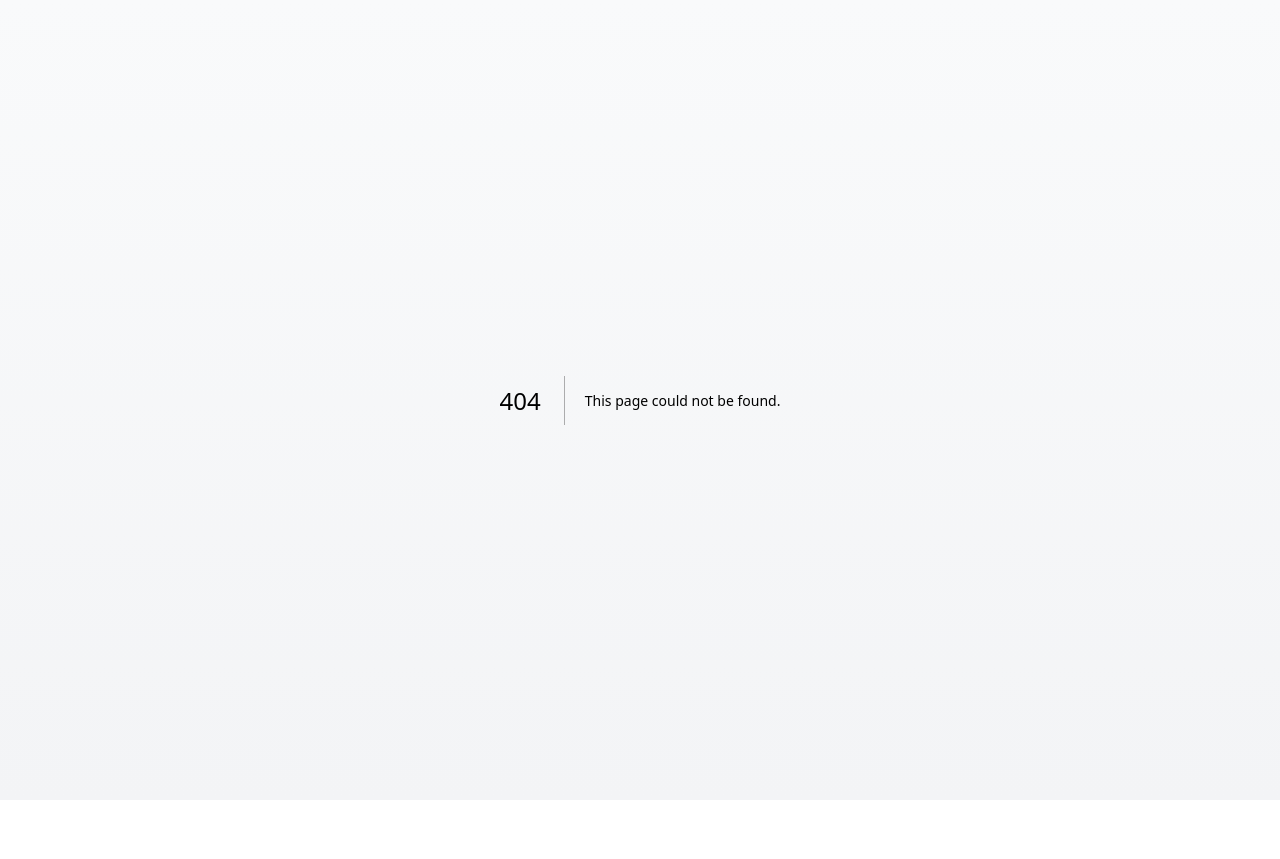
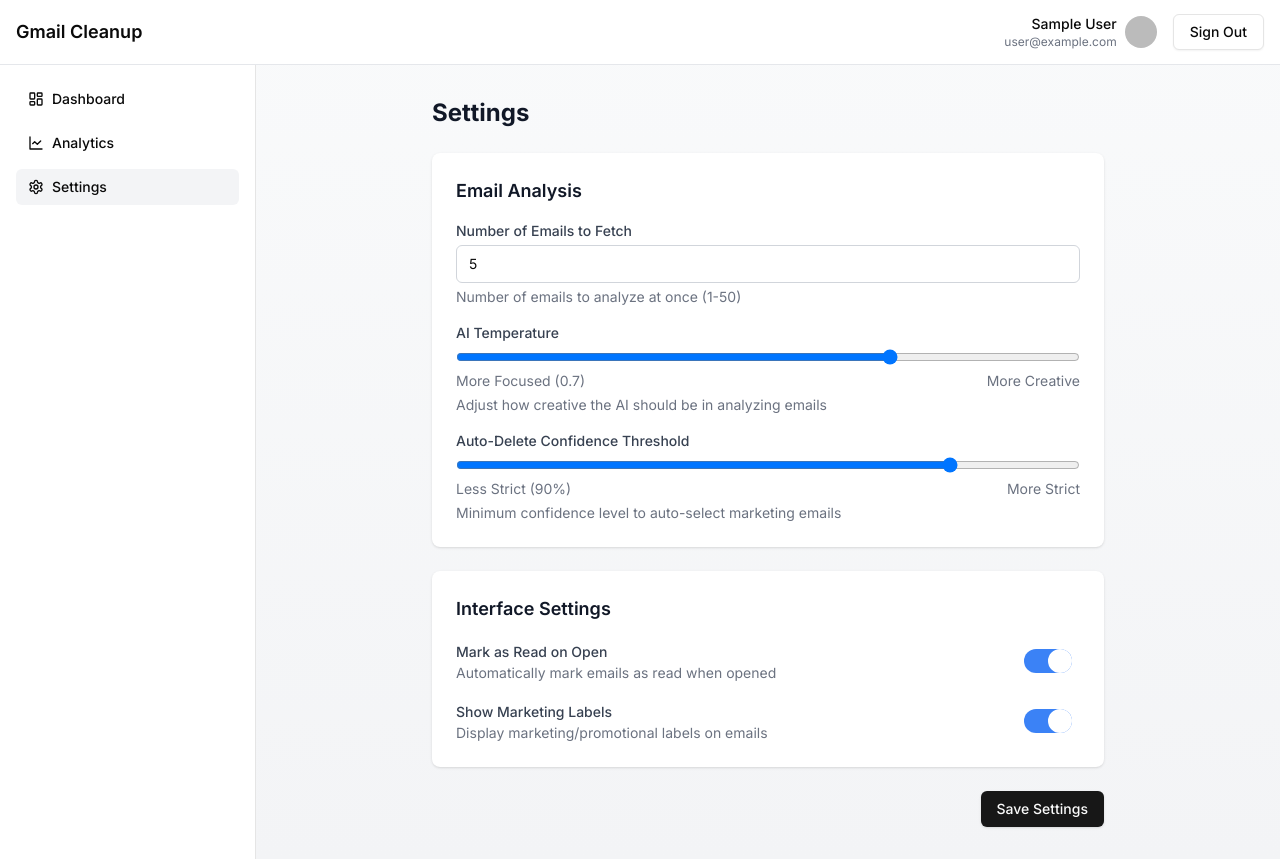
Before and after one commit to mdzyaan/ai-gmail-cleaner, a Next.js app: page /dashboard/settings in a window 1280 px wide. Before the commit this address had no page. Before the commit the page ends 800 px from the top, so only its background shows below. Built offline with nearby package versions, Linux system fonts and the light colour scheme; no server answers; sample sign-in values are in the browser's storage.

Commit message:
added settings page

```diff
--- a/src/app/api/analyze-emails/route.ts
+++ b/src/app/api/analyze-emails/route.ts
@@ -165,10 +165,11 @@ export async function GET(request: Request) {
       return NextResponse.json({ error: 'Not authenticated', code: 'UNAUTHENTICATED' }, { status: 401 });
     }
 
-    // Get pagination parameters from URL
+    // Get pagination parameters and settings from URL
     const url = new URL(request.url);
     const page = parseInt(url.searchParams.get('page') || '1');
     const limit = parseInt(url.searchParams.get('limit') || '5');
+    const temperature = parseFloat(url.searchParams.get('temperature') || '0.7');
 
     const oauth2Client = new google.auth.OAuth2(
       process.env.GOOGLE_CLIENT_ID,
--- a/src/app/dashboard/page.tsx
+++ b/src/app/dashboard/page.tsx
@@ -25,6 +25,14 @@ interface Email {
   analysis?: EmailAnalysis;
 }
 
+interface Settings {
+  emailFetchLimit: number;
+  aiTemperature: number;
+  autoDeleteThreshold: number;
+  markAsReadOnOpen: boolean;
+  showMarketingLabels: boolean;
+}
+
 export default function Dashboard() {
   const { data: session } = useSession();
   const router = useRouter();
@@ -35,7 +43,21 @@ export default function Dashboard() {
   const [expandedEmail, setExpandedEmail] = useState<string | null>(null);
   const [page, setPage] = useState(1);
   const [hasMore, setHasMore] = useState(true);
-  const EMAILS_PER_PAGE = 5;
+  const [settings, setSettings] = useState<Settings>({
+    emailFetchLimit: 5,
+    aiTemperature: 0.7,
+    autoDeleteThreshold: 0.9,
+    markAsReadOnOpen: true,
+    showMarketingLabels: true,
+  });
+
+  useEffect(() => {
+    // Load settings from localStorage
+    const savedSettings = localStorage.getItem('emailCleanupSettings');
+    if (savedSettings) {
+      setSettings(JSON.parse(savedSettings));
+    }
+  }, []);
 
   useEffect(() => {
     if (!session) {
@@ -47,12 +69,13 @@ export default function Dashboard() {
     try {
       setLoading(true);
       const currentPage = isLoadMore ? page : 1;
-      const response = await fetch(`/api/analyze-emails?page=${currentPage}&limit=${EMAILS_PER_PAGE}`);
+      const response = await fetch(
+        `/api/analyze-emails?page=${currentPage}&limit=${settings.emailFetchLimit}&temperature=${settings.aiTemperature}`
+      );
       const data = await response.json();
 
       if (!response.ok) {
         if (data.code === 'TOKEN_EXPIRED' || data.code === 'UNAUTHENTICATED') {
-          // Automatically sign out if the session is expired or invalid
           await signOut();
           return;
         }
@@ -77,11 +100,15 @@ export default function Dashboard() {
           }
         }
 
-        setHasMore(data.emails.length === EMAILS_PER_PAGE);
+        setHasMore(data.emails.length === settings.emailFetchLimit);
 
+        // Auto-select marketing emails based on confidence threshold
         const marketingEmails = new Set<string>(
           data.emails
-            .filter((email: Email) => email.analysis?.isMarketing)
+            .filter((email: Email) =>
+              email.analysis?.isMarketing &&
+              email.analysis.confidence >= settings.autoDeleteThreshold
+            )
             .map((email: Email) => email.id)
         );
 
@@ -164,8 +191,8 @@ export default function Dashboard() {
 
   const toggleEmailExpansion = (id: string) => {
     setExpandedEmail(expandedEmail === id ? null : id);
-    // Mark as read when expanded
-    if (expandedEmail !== id) {
+    // Mark as read when expanded if the setting is enabled
+    if (expandedEmail !== id && settings.markAsReadOnOpen) {
       markAsRead(id);
     }
   };
@@ -287,7 +314,7 @@ export default function Dashboard() {
                           <p className={`text-sm truncate mt-1 ${!email.isRead ? 'font-semibold text-gray-900' : 'font-medium text-gray-700'}`}>
                             {email.subject}
                           </p>
-                          {email.analysis && (
+                          {email.analysis && settings.showMarketingLabels && (
                             <div className={`text-xs mt-1 ${
                               email.analysis.isMarketing ? 'text-red-600' : 'text-green-600'
                             }`}>
--- /dev/null
+++ b/src/app/dashboard/settings/page.tsx
@@ -0,0 +1,203 @@
+'use client';
+
+import { useState, useEffect } from 'react';
+import { DashboardLayout } from '@/components/DashboardLayout';
+import { Button } from "@/components/ui/button";
+import { useSession } from 'next-auth/react';
+import { useRouter } from 'next/navigation';
+
+interface Settings {
+  emailFetchLimit: number;
+  aiTemperature: number;
+  autoDeleteThreshold: number;
+  markAsReadOnOpen: boolean;
+  showMarketingLabels: boolean;
+}
+
+export default function Settings() {
+  const { data: session } = useSession();
+  const router = useRouter();
+  const [settings, setSettings] = useState<Settings>({
+    emailFetchLimit: 5,
+    aiTemperature: 0.7,
+    autoDeleteThreshold: 0.9,
+    markAsReadOnOpen: true,
+    showMarketingLabels: true,
+  });
+  const [isSaving, setIsSaving] = useState(false);
+
+  useEffect(() => {
+    if (!session) {
+      router.push('/login');
+      return;
+    }
+
+    // Load settings from localStorage
+    const savedSettings = localStorage.getItem('emailCleanupSettings');
+    if (savedSettings) {
+      setSettings(JSON.parse(savedSettings));
+    }
+  }, [session, router]);
+
+  const handleSave = () => {
+    setIsSaving(true);
+    // Save settings to localStorage
+    localStorage.setItem('emailCleanupSettings', JSON.stringify(settings));
+    setTimeout(() => setIsSaving(false), 500);
+  };
+
+  if (!session) {
+    return null;
+  }
+
+  return (
+    <DashboardLayout>
+      <div className="p-8">
+        <div className="max-w-2xl mx-auto">
+          <h1 className="text-2xl font-bold text-gray-900 mb-6">Settings</h1>
+
+          <div className="space-y-6">
+            {/* Email Analysis Settings */}
+            <div className="bg-white p-6 rounded-lg shadow">
+              <h2 className="text-lg font-semibold text-gray-900 mb-4">Email Analysis</h2>
+
+              <div className="space-y-4">
+                <div>
+                  <label className="block text-sm font-medium text-gray-700 mb-1">
+                    Number of Emails to Fetch
+                  </label>
+                  <input
+                    type="number"
+                    min="1"
+                    max="50"
+                    value={settings.emailFetchLimit}
+                    onChange={(e) => setSettings(prev => ({
+                      ...prev,
+                      emailFetchLimit: parseInt(e.target.value)
+                    }))}
+                    className="block w-full rounded-md border border-gray-300 px-3 py-2 focus:border-blue-500 focus:ring-blue-500 sm:text-sm"
+                  />
+                  <p className="mt-1 text-sm text-gray-500">
+                    Number of emails to analyze at once (1-50)
+                  </p>
+                </div>
+
+                <div>
+                  <label className="block text-sm font-medium text-gray-700 mb-1">
+                    AI Temperature
+                  </label>
+                  <input
+                    type="range"
+                    min="0"
+                    max="1"
+                    step="0.1"
+                    value={settings.aiTemperature}
+                    onChange={(e) => setSettings(prev => ({
+                      ...prev,
+                      aiTemperature: parseFloat(e.target.value)
+                    }))}
+                    className="w-full"
+                  />
+                  <div className="flex justify-between text-sm text-gray-500">
+                    <span>More Focused ({settings.aiTemperature})</span>
+                    <span>More Creative</span>
+                  </div>
+                  <p className="mt-1 text-sm text-gray-500">
+                    Adjust how creative the AI should be in analyzing emails
+                  </p>
+                </div>
+
+                <div>
+                  <label className="block text-sm font-medium text-gray-700 mb-1">
+                    Auto-Delete Confidence Threshold
+                  </label>
+                  <input
+                    type="range"
+                    min="0.5"
+                    max="1"
+                    step="0.05"
+                    value={settings.autoDeleteThreshold}
+                    onChange={(e) => setSettings(prev => ({
+                      ...prev,
+                      autoDeleteThreshold: parseFloat(e.target.value)
+                    }))}
+                    className="w-full"
+                  />
+                  <div className="flex justify-between text-sm text-gray-500">
+                    <span>Less Strict ({Math.round(settings.autoDeleteThreshold * 100)}%)</span>
+                    <span>More Strict</span>
+                  </div>
+                  <p className="mt-1 text-sm text-gray-500">
+                    Minimum confidence level to auto-select marketing emails
+                  </p>
+                </div>
+              </div>
+            </div>
+
+            {/* Interface Settings */}
+            <div className="bg-white p-6 rounded-lg shadow">
+              <h2 className="text-lg font-semibold text-gray-900 mb-4">Interface Settings</h2>
+
+              <div className="space-y-4">
+                <div className="flex items-center justify-between">
+                  <div>
+                    <label className="text-sm font-medium text-gray-700">
+                      Mark as Read on Open
+                    </label>
+                    <p className="text-sm text-gray-500">
+                      Automatically mark emails as read when opened
+                    </p>
+                  </div>
+                  <div className="relative inline-block w-12 mr-2 align-middle select-none">
+                    <input
+                      type="checkbox"
+                      checked={settings.markAsReadOnOpen}
+                      onChange={(e) => setSettings(prev => ({
+                        ...prev,
+                        markAsReadOnOpen: e.target.checked
+                      }))}
+                      className="toggle-checkbox absolute block w-6 h-6 rounded-full bg-white border-4 appearance-none cursor-pointer"
+                    />
+                    <label className={`toggle-label block overflow-hidden h-6 rounded-full cursor-pointer ${settings.markAsReadOnOpen ? 'bg-blue-500' : 'bg-gray-300'}`} />
+                  </div>
+                </div>
+
+                <div className="flex items-center justify-between">
+                  <div>
+                    <label className="text-sm font-medium text-gray-700">
+                      Show Marketing Labels
+                    </label>
+                    <p className="text-sm text-gray-500">
+                      Display marketing/promotional labels on emails
+                    </p>
+                  </div>
+                  <div className="relative inline-block w-12 mr-2 align-middle select-none">
+                    <input
+                      type="checkbox"
+                      checked={settings.showMarketingLabels}
+                      onChange={(e) => setSettings(prev => ({
+                        ...prev,
+                        showMarketingLabels: e.target.checked
+                      }))}
+                      className="toggle-checkbox absolute block w-6 h-6 rounded-full bg-white border-4 appearance-none cursor-pointer"
+                    />
+                    <label className={`toggle-label block overflow-hidden h-6 rounded-full cursor-pointer ${settings.showMarketingLabels ? 'bg-blue-500' : 'bg-gray-300'}`} />
+                  </div>
+                </div>
+              </div>
+            </div>
+
+            <div className="flex justify-end">
+              <Button
+                onClick={handleSave}
+                disabled={isSaving}
+              >
+                {isSaving ? 'Saving...' : 'Save Settings'}
+              </Button>
+            </div>
+          </div>
+        </div>
+      </div>
+    </DashboardLayout>
+  );
+}
--- a/src/app/globals.css
+++ b/src/app/globals.css
@@ -119,3 +119,21 @@
     @apply bg-background text-foreground;
   }
 }
+
+/* Toggle Switch */
+.toggle-checkbox:checked {
+  right: 0;
+  border-color: #fff;
+}
+.toggle-checkbox:checked + .toggle-label {
+  background-color: #3b82f6;
+}
+.toggle-checkbox {
+  right: 0;
+  transition: all 0.3s;
+  border-color: #e5e7eb;
+}
+.toggle-label {
+  transition: background-color 0.3s;
+  background-color: #e5e7eb;
+}
```
